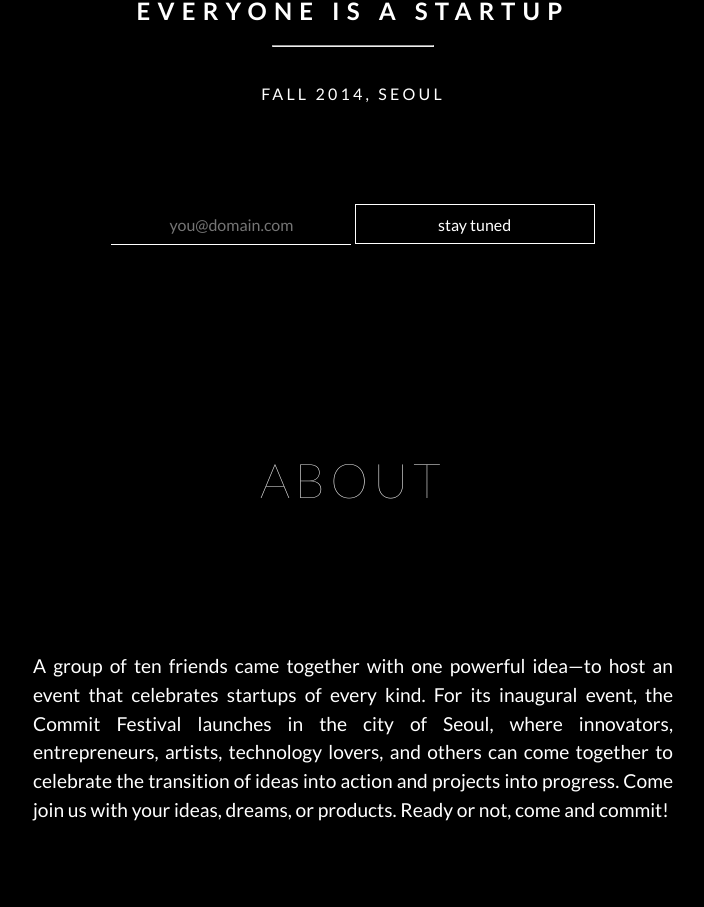
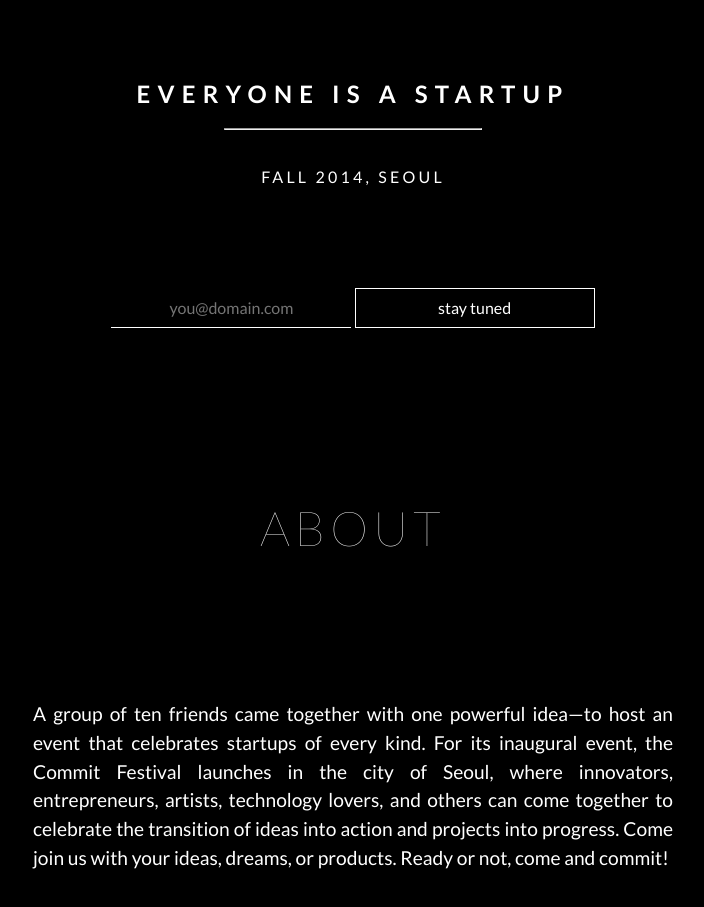
Before and after one commit to SeoulTech/commitseoul, a plain HTML site: page index.html in a window 1280 px wide. Shown: the part 317-1224 px from the top of the page, without its empty margins (287-991 px from the left). Drawn offline with Linux system fonts and the light colour scheme.

Commit message:
make landing page full height

```diff
--- a/index.html
+++ b/index.html
@@ -10,8 +10,7 @@
     rel='stylesheet' type='text/css'>
 </head>
 <body>
-  <div class="container">
-
+  <div class="wrapper">
     <div id="home" class="landing">
       <h1 class="landing--header">commit</h1>
       <h2 class="landing--motto">everyone is a startup</h2>
@@ -27,14 +26,13 @@
         <button id="subscribe" class="landing--subscribe button">stay tuned</button>
       </form>
     </div>
+  </div>
 
-    <div id="about" class="about">
-      <h1 class="about--header">About</h1>
-      <p class="about--body">
-        A group of ten friends came together with one powerful idea&mdash;to host an event that celebrates startups of every kind. For its inaugural event, the Commit Festival launches in the city of Seoul, where innovators, entrepreneurs, artists, technology lovers, and others can come together to celebrate the transition of ideas into action and projects into progress. Come join us with your ideas, dreams, or products. Ready or not, come and commit!
-      </p>
-    </div>
-
+  <div id="about" class="about">
+    <h1 class="about--header">About</h1>
+    <p class="about--body">
+      A group of ten friends came together with one powerful idea&mdash;to host an event that celebrates startups of every kind. For its inaugural event, the Commit Festival launches in the city of Seoul, where innovators, entrepreneurs, artists, technology lovers, and others can come together to celebrate the transition of ideas into action and projects into progress. Come join us with your ideas, dreams, or products. Ready or not, come and commit!
+    </p>
   </div>
 
   <script type="text/javascript" src="scripts/form.js"></script>
--- a/styles/about.css
+++ b/styles/about.css
@@ -4,6 +4,9 @@
   background-color: #000;
   color: #fff;
   margin: 0 auto;
+  height: 100%;
+  padding: 1em 0;
+  max-width: 800px;
 }
 
 .about--header {
@@ -21,13 +24,8 @@
   font-size: 1.2em;
 }
 
-
 /****** PHONE ******/
 @media screen and (max-width: 568px) {
-  .about {
-    height: 568px;
-  }
-
   .about--header {
     margin: 0 0 1em 0;
     font-weight: 700;
@@ -36,11 +34,6 @@
 
 /****** IPAD / LAPTOP ******/
 @media screen and (min-width: 569px) {
-  .about {
-    max-width: 800px;
-    height: 768px;
-  }
-
   .about--header {
     margin: 0 0 3em 0;
     font-weight: 100;
--- a/styles/landing.css
+++ b/styles/landing.css
@@ -5,8 +5,15 @@
   .landing {
     background-color: #000;
     text-align: center;
-    padding: 1em 0;
     margin: 0 auto;
+    height: 100%;
+    display: table-cell;
+    vertical-align: middle;
+  }
+
+  .content {
+    margin: 0 auto;
+    width: 100%
   }
 
   .landing--header {
@@ -33,16 +40,18 @@
     letter-spacing: 0.2em;
   }
 
-  .landing--subscribe.form {
-    margin: 0 auto;
-    width: 40em;
-  }
-
   .landing--subscribe {
     font-size: 1em;
     height: 2.5em;
     background: transparent;
   }
+
+  .landing--subscribe.form {
+    margin: 0 auto;
+    width: 40em;
+    height: 10em;
+  }
+
 
   .landing--subscribe:focus {
     outline: none;
@@ -72,10 +81,6 @@
 /****** PHONE ******/
 @media screen and (max-width: 568px) {
 
-  .landing {
-    height: 568px;
-  }
-
   .landing--header {
     font-weight: 700;
     margin: 0 0 1em 0;
@@ -95,7 +100,6 @@
 @media screen and (min-width: 569px) {
 
   .landing {
-    height: 768px;
     max-width: 800px;
   }
 
--- a/styles/style.css
+++ b/styles/style.css
@@ -1,5 +1,7 @@
 @import url('./landing.css');
 @import url('./about.css');
+
+
 
 /*************************** common ***************************/
 *, *:before, *:after {
@@ -13,9 +15,14 @@
  }
 
 
-.container {
-  font-family: 'Lato', sans-serif;
-  color: #fff;
+.wrapper {
+  display: table;
+  width: 100%;
+  height: 100%;
+  margin: auto;
+}
+
+.wrapper {
 }
 
 html, body {
@@ -23,7 +30,10 @@ html, body {
   background-color: #000;
 }
 
-.container {height: 100%;}
+body {
+  font-family: 'Lato', sans-serif;
+  color: #fff;
+}
 
 
 .popover {
```
